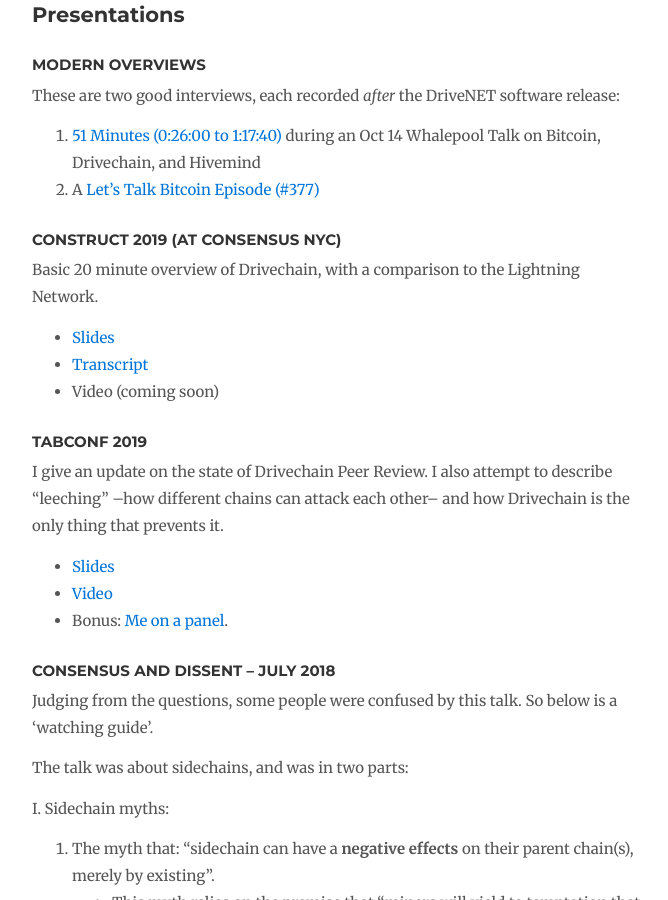
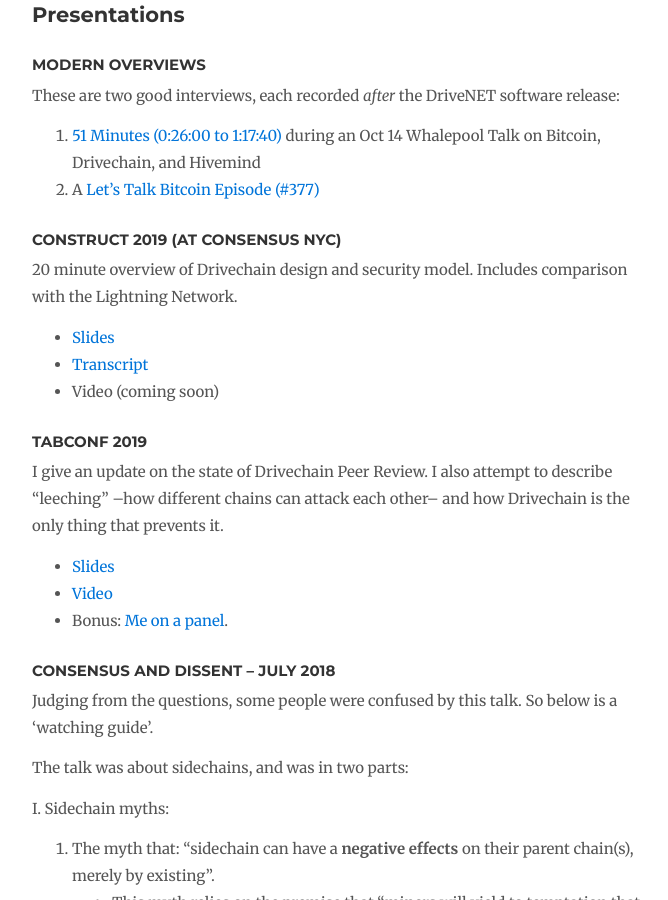
Before and after one commit to drivechain-project/drivechain.info, a Jekyll site: the page built from literature/index.md, in a window 1280 px wide and 900 px high, scrolled down 825 px. Shown: the whole window, without its empty margins (138-806 px from the left). Built offline with Jekyll 4.4.1, drawn with Linux system fonts in a browser that asks for light colours; our own code applies the rules of GitHub Pages for plain Markdown files; comment, search, counter and statistics services are not loaded.

```diff
--- a/literature/index.md
+++ b/literature/index.md
@@ -42,7 +42,7 @@
 
 ### Construct 2019 (at Consensus NYC) ### {#consensus-2019}
 
-Basic 20 minute overview of Drivechain, with a comparison to the Lightning Network.
+20 minute overview of Drivechain design and security model. Includes comparison with the Lightning Network.
 
 * [Slides](/media/slides/construct-2019.pdf)
 * [Transcript](/media/slides/construct-2019-speech.pdf)
```
Also changed, not shown: index.md (+1 -1 lines).
